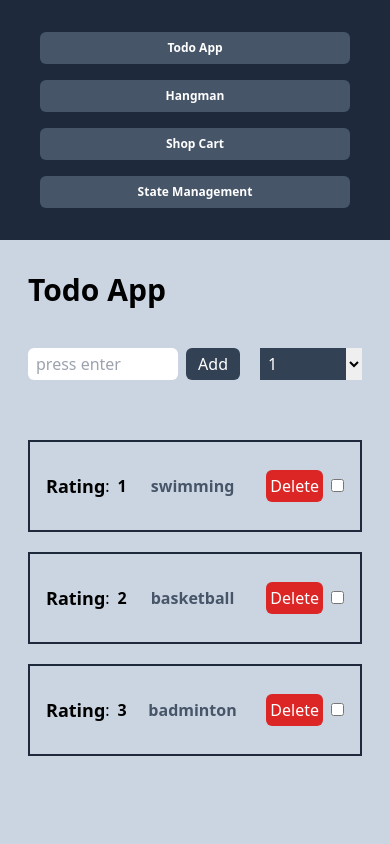
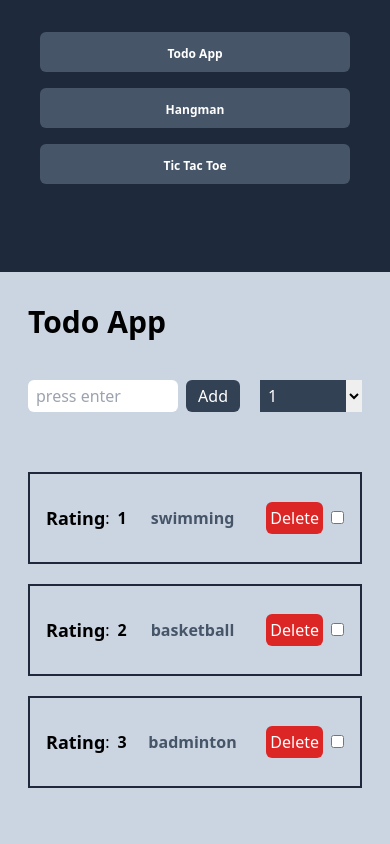
Before and after one commit to Shoko118/multi-web-app-vue, a Vue app: page / in a window 390 px wide. Shown: the top 844 px of the page. Built offline with nearby package versions, Linux system fonts and the light colour scheme.

Commit message:
update navbar.vue

```diff
--- a/src/components/Navbar.vue
+++ b/src/components/Navbar.vue
@@ -8,22 +8,17 @@
       <div
         class="bg-slate-600 px-2 py-2 md:px-3 md:py-2 rounded-md hover:bg-slate-500 transform ease-in-out duration-150"
       >
-        <h1 class="font-bold text-xs md:text-xl">Todo App</h1>
+        <router-link to="/" class="font-bold text-xs md:text-xl">Todo App</router-link>
       </div>
       <div
         class="bg-slate-600 px-2 py-2 md:px-3 md:py-2 rounded-md hover:bg-slate-500 transform ease-in-out duration-150"
       >
-        <h1 class="font-bold text-xs md:text-xl">Hangman</h1>
+        <router-link to="/hangman" class="font-bold text-xs md:text-xl">Hangman</router-link>
       </div>
       <div
         class="bg-slate-600 px-2 py-2 md:px-3 md:py-2 rounded-md hover:bg-slate-500 transform ease-in-out duration-150"
       >
-        <h1 class="font-bold text-xs md:text-xl">Shop Cart</h1>
-      </div>
-      <div
-        class="bg-slate-600 px-1 py-2 md:px-3 md:py-2 rounded-md hover:bg-slate-500 transform ease-in-out duration-150"
-      >
-        <h1 class="font-bold text-xs md:text-xl">State Management</h1>
+        <router-link to="/tic-tac-toe" class="font-bold text-xs md:text-xl">Tic Tac Toe</router-link>
       </div>
     </div>
   </div>
```
